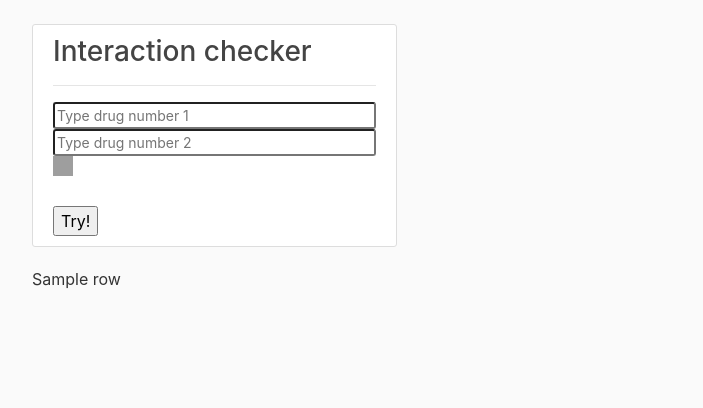
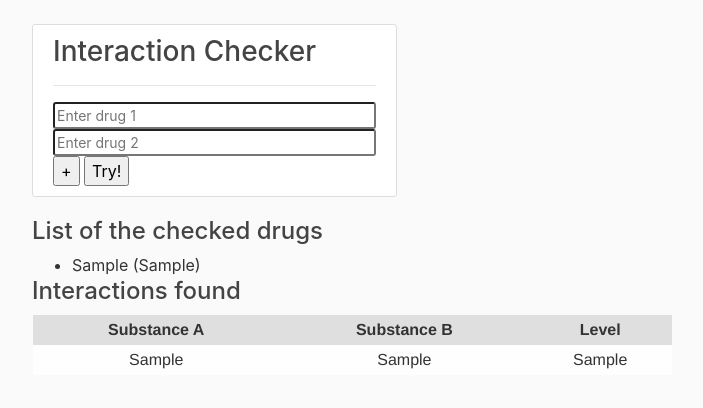
Before and after one commit to isterbollen/CookieDough2, a Django app: template project_django/DrugiComp/templates/DrugiComp/home.html in a window 1280 px wide. Shown: the part 56-464 px from the top of the page, without its empty margins (53-756 px from the left). Run offline with Django 3.2, Linux system fonts and the light colour scheme; the template is opened without the code that fills it: most values are stand-ins (such as "Sample title", 1, 10 or a date in 2020); some libraries are stand-ins or nearby versions; grey boxes are pictures that could not be loaded.

Commit message:
Update home.html

```diff
--- a/project_django/DrugiComp/templates/DrugiComp/home.html
+++ b/project_django/DrugiComp/templates/DrugiComp/home.html
@@ -1,22 +1,81 @@
 {% extends "DrugiComp/base.html" %}
 {% block content %}
-	<div>
-		<form action="{% url 'DrugiComp-home' %}" method="POST">
-			{% csrf_token %}
-			<h3>Interaction checker</h3>
-			<hr>
-			<input type="text" class="form_text" name="drug1" placeholder="Type drug number 1">
-			<br>
-			<input type="text" class="form_text" name="drug2" placeholder="Type drug number 2">
-			<br>
-			<input type="image" class="button_add" src="https://upload.wikimedia.org/wikipedia/commons/thumb/c/ce/Plus_font_awesome.svg/1024px-Plus_font_awesome.svg.png" />
-			<br><br>
-			<input type="submit" value="Try!" />
-		</form>
-		{% if interactions %}
-			{% for row in interactions%}
-				{{row}}
-			{% endfor %}
-		{% endif %}
-	</div>
+<form action="{% url 'DrugiComp-home' %}" method="POST">
+	{% csrf_token %}
+	<script>
+		var cnt=2;
+		var ldrugs=[];
+		{% for drug in nd %}
+			ldrugs.push('{{drug}}');
+		{% endfor %}
+		function addField(){
+			if(cnt<5){
+				cnt=parseInt(cnt)+parseInt(1);
+				var input = document.createElement("INPUT");
+				input.setAttribute("list", "drugs");
+				input.type="text";
+				input.name="drug"+cnt;
+				input.placeholder="Enter drug "+cnt;
+				input.className = "form_text";
+				document.getElementById("container").appendChild(input);
+				var datalist = document.createElement("DATALIST");
+				datalist.setAttribute("id", "drugs");
+				document.getElementById("container").appendChild(datalist);
+				while (document.getElementById("drugs").hasChildNodes()) {
+					document.getElementById("drugs").removeChild(datalist.lastChild);
+	        	}
+				for (i=0;i<ldrugs.length;i++){
+					var option = document.createElement("OPTION");
+					option.setAttribute("value", ldrugs[i]);
+					document.getElementById("drugs").appendChild(option);
+				}
+			}
+			else{
+				document.getElementById("addbutton").disabled=true;
+			}
+		}
+	</script>
+	<h3>Interaction Checker</h3><hr>
+	<input type="text" list="drug1" name="drug1" placeholder="Enter drug 1" class="form_text">
+	<datalist id="drug1">
+		{% for drug in nd %}
+			<option value="{{ drug }}">
+		{% endfor %}
+	</datalist>
+	<input type="text" list="drug2" name="drug2" placeholder="Enter drug 2" class="form_text">
+	<datalist id="drug2">
+		{% for drug in nd %}
+			<option value="{{ drug }}">
+		{% endfor %}
+	</datalist>
+	<div id="container"></div>
+	<input type="button" id="addbutton" value="+" onclick="addField()"/>
+	<input type='submit' value='Try!'>
+</form>
+<h4>List of the checked drugs</h4>
+<ul>
+	{% for item in listDbis %}
+		<li>{{item.0}} ({{item.1}})</li>
+	{% endfor %}
+</ul>
+<h4>Interactions found</h4>
+{% if listI %}
+	<table>
+	    <thead>
+	        <th>Substance A</th>
+	        <th>Substance B</th>
+	        <th>Level</th>
+	    </thead>
+
+	    {% for row in listI %}
+	        <tr>
+	           <td>{{row.0}}</td>
+	           <td>{{row.1}}</td>
+	           <td>{{row.2}}</td>
+	        </tr>
+	    {% endfor %}
+	</table>
+{% else %}
+	<p>No interactions found</p>
+{% endif %}
 {% endblock content %}
```
